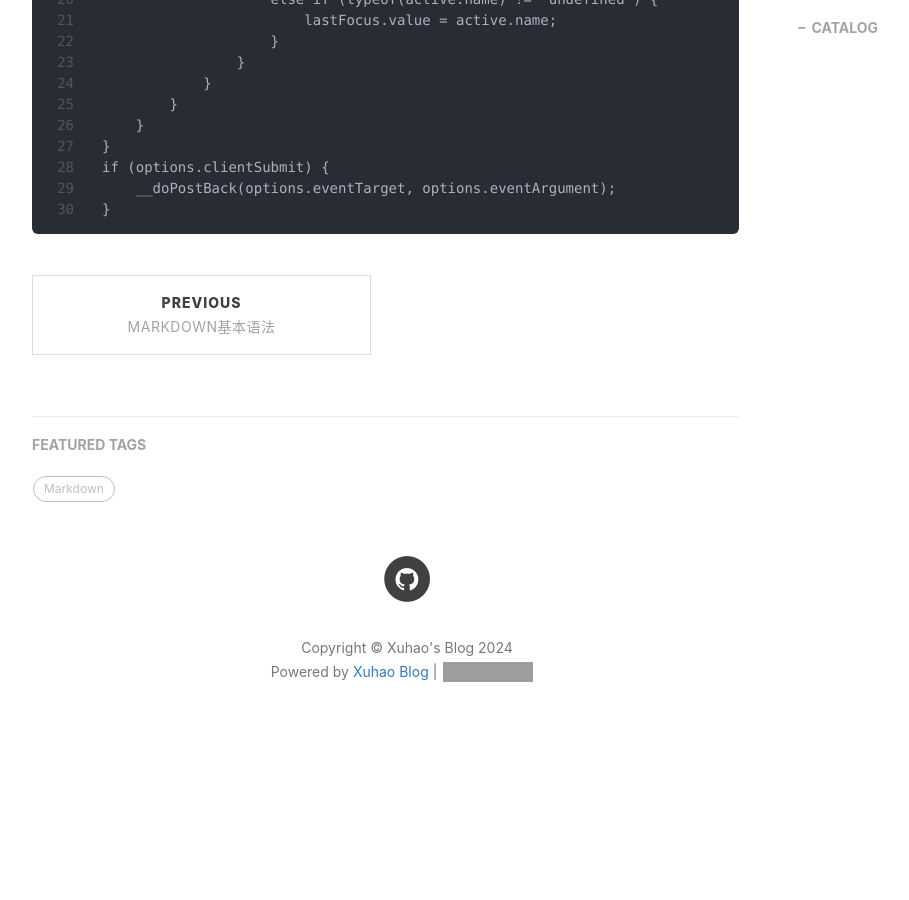
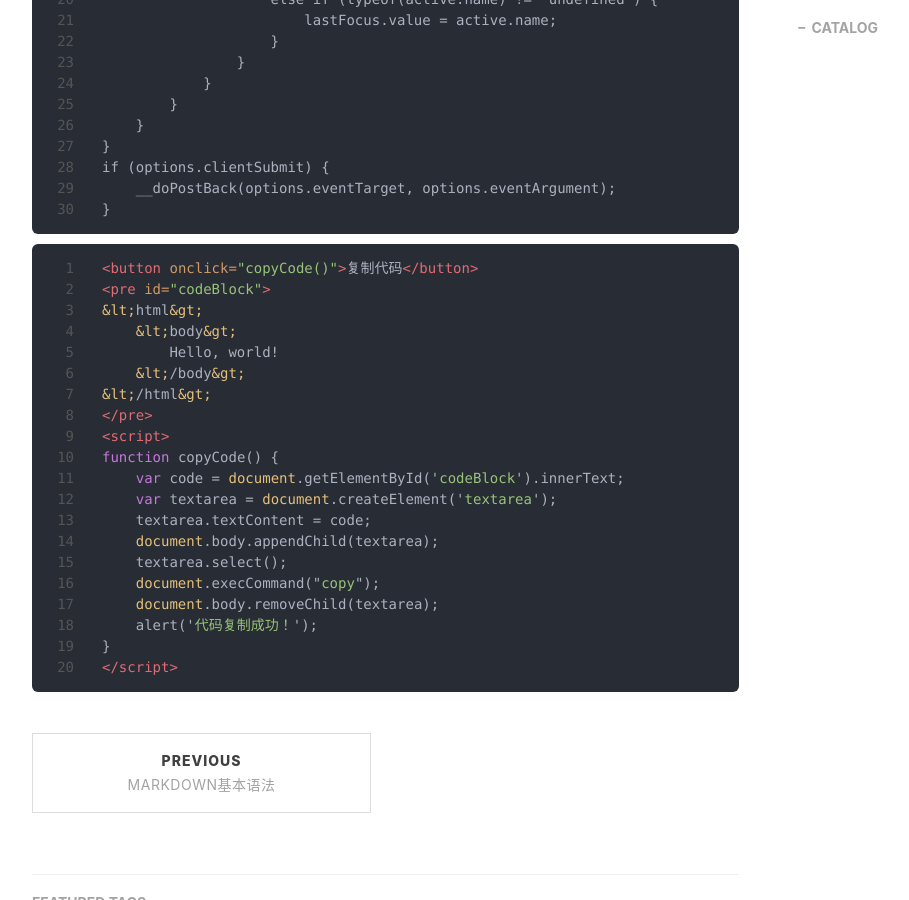
Before and after one commit to trumokl/trumokl.github.io, a Jekyll site: the page built from _posts/2024-04-29-域名注册.md, in a window 1280 px wide and 900 px high, scrolled down 1261 px. Shown: the whole window, without its empty margins (233-1142 px from the left). Built offline with Jekyll 4.4.1, drawn with Linux system fonts in a browser that asks for light colours; nearby versions of some CDN libraries; comment, search, counter and statistics services are not loaded; before the commit the page ends 2037 px from its top, so only the background shows below that; grey boxes are pictures that could not be loaded.

Commit message:
Update 2024-04-29-域名注册.md

````diff
--- a/_posts/2024-04-29-域名注册.md
+++ b/_posts/2024-04-29-域名注册.md
@@ -54,3 +54,30 @@ if (options.clientSubmit) {
     __doPostBack(options.eventTarget, options.eventArgument);
 }
 ```
+
+
+
+
+
+```html
+<button onclick="copyCode()">复制代码</button>
+<pre id="codeBlock">
+&lt;html&gt;
+    &lt;body&gt;
+        Hello, world!
+    &lt;/body&gt;
+&lt;/html&gt;
+</pre>
+<script>
+function copyCode() {
+    var code = document.getElementById('codeBlock').innerText;
+    var textarea = document.createElement('textarea');
+    textarea.textContent = code;
+    document.body.appendChild(textarea);
+    textarea.select();
+    document.execCommand("copy");
+    document.body.removeChild(textarea);
+    alert('代码复制成功！');
+}
+</script>
+```
````
